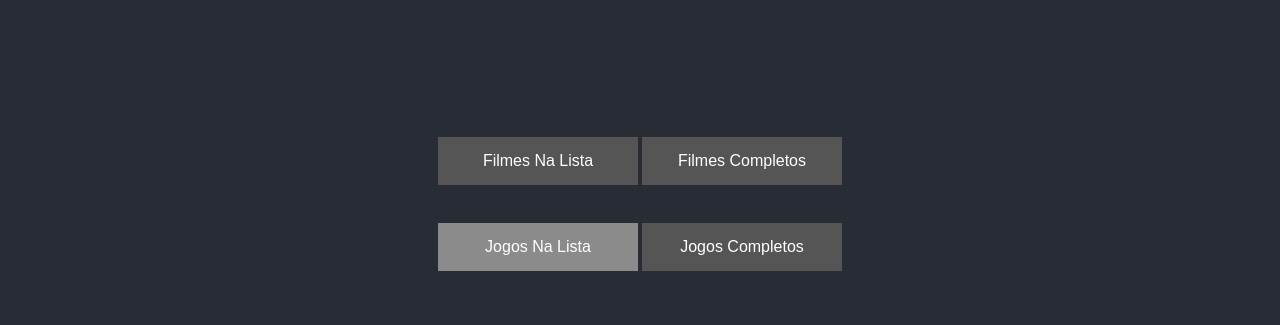
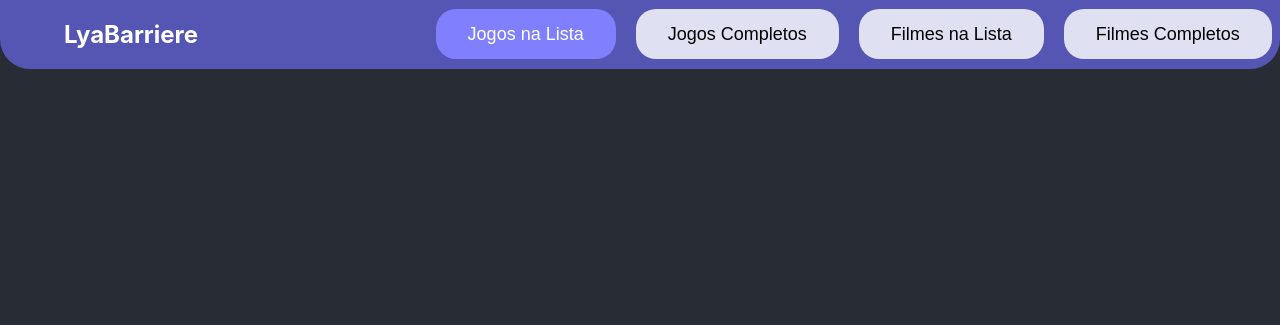
Before and after one commit to cacacaio/site-bot-lya, a React (Create React App) app: page / in a window 1280 px wide. Shown: the top 325 px of the page. Built offline with nearby package versions, Linux system fonts and the light colour scheme; no server answers.

Commit message:
added Navbar

```diff
--- a/public/index.html
+++ b/public/index.html
@@ -1,14 +1,12 @@
 <!DOCTYPE html>
 <html lang="en">
+
 <head>
   <meta charset="utf-8" />
   <link rel="icon" href="%PUBLIC_URL%/favicon.ico" />
   <meta name="viewport" content="width=device-width, initial-scale=1" />
   <meta name="theme-color" content="#000000" />
-    <meta
-      name="description"
-      content="Web site created using create-react-app"
-    />
+  <meta name="description" content="Web site created using create-react-app" />
   <link rel="apple-touch-icon" href="%PUBLIC_URL%/logo192.png" />
   <!--
       manifest.json provides metadata used when your web app is installed on a
@@ -24,8 +22,9 @@
       work correctly both with client-side routing and a non-root public URL.
       Learn how to configure a non-root public URL by running `npm run build`.
     -->
-    <title>React App</title>
+  <title>Site Lya</title>
 </head>
+
 <body>
   <noscript>You need to enable JavaScript to run this app.</noscript>
   <div id="root"></div>
@@ -40,4 +39,5 @@
       To create a production bundle, use `npm run build` or `yarn build`.
     -->
 </body>
+
 </html>
--- a/src/App.css
+++ b/src/App.css
@@ -5,10 +5,10 @@
   height: 40vmin;
   pointer-events: none;
 }
-@media (prefers-reduced-motion: no-preference) {
-  .App-logo {
-    animation: App-logo-spin infinite 20s linear;
-  }
+
+.logo {
+  padding-left: 5%;
+  color: white;
 }
 
 .App-header {
@@ -20,21 +20,8 @@
   justify-content: center;
   font-size: calc(10px + 2vmin);
   color: white;
+  padding-top: 5%;
 }
-
-.App-link {
-  color: #61dafb;
-}
-
-@keyframes App-logo-spin {
-  from {
-    transform: rotate(0deg);
-  }
-  to {
-    transform: rotate(360deg);
-  }
-}
-
 /* List */
 ul {
   counter-reset: index;
@@ -62,16 +49,10 @@ li::before {
   -webkit-background-clip: text;
   -webkit-text-fill-color: transparent;
 }
+
 /* Element separation */
 li + li {
   border-top: 1px solid rgba(255,255,255,0.2);
-}
-@use postcss-preset-env {
-  stage: 0;
-  autoprefixer: {
-    grid: true;
-  }
-  browsers: last 2 versions
 }
 
 .button {
@@ -87,9 +68,11 @@ li + li {
   margin: 4px 2px;
   cursor: pointer;
 }
+
 .button-clicked {
   background-color: #8b8b8b;
 }
+
 .container{
   display: inline-block;
   margin-top: 30px;
--- a/src/App.tsx
+++ b/src/App.tsx
@@ -3,6 +3,8 @@ import './App.css'
 
 import React, { useEffect } from 'react'
 
+import { Button } from './Components/Button/Button'
+import { NavBar } from './Components/Navbar/Navbar'
 import ReactLoading from 'react-loading'
 import axios from 'axios'
 
@@ -51,9 +53,10 @@ function App() {
       apiGetGames()
     }
   }, [])
+
   document.title = 'Lista Filmes / Jogos'
 
-  const handleListClickGames = async (e: React.MouseEvent<HTMLButtonElement, MouseEvent>) => {
+  const handleListClickGames = async (e: React.MouseEvent) => {
     e.preventDefault()
     setIsLoading(true)
     setButtonList(true)
@@ -70,7 +73,7 @@ function App() {
     setIsLoading(false)
   }
 
-  const handleCompletedClickGames = async (e: React.MouseEvent<HTMLButtonElement, MouseEvent>) => {
+  const handleCompletedClickGames = async (e: React.MouseEvent) => {
     e.preventDefault()
     setIsLoading(true)
     setButtonList(false)
@@ -88,7 +91,7 @@ function App() {
     setIsLoading(false)
   }
 
-  const handleListClickMovies = async (e: React.MouseEvent<HTMLButtonElement, MouseEvent>) => {
+  const handleListClickMovies = async (e: React.MouseEvent) => {
     e.preventDefault()
     setIsLoading(true)
 
@@ -106,7 +109,7 @@ function App() {
     setState(completed)
   }
 
-  const handleCompletedClickMovies = async (e: React.MouseEvent<HTMLButtonElement, MouseEvent>) => {
+  const handleCompletedClickMovies = async (e: React.MouseEvent) => {
     e.preventDefault()
     setIsLoading(true)
     setButtonList(false)
@@ -125,47 +128,30 @@ function App() {
 
   return (
     <div className="App">
-      <header className="App-header">
-        <div className="container">
-          <button
-            className={buttonListMovies ? 'button button-clicked' : 'button'}
-            onClick={(e) => {
-              handleListClickMovies(e)
-            }}
-          >
-            Filmes Na Lista
-          </button>
-          <button
-            className={buttonCompletedMovies ? 'button button-clicked' : 'button'}
-            onClick={(e) => {
-              handleCompletedClickMovies(e)
-            }}
-          >
-            Filmes Completos
-          </button>
-        </div>
-        <div className="container">
-          <button
-            className={buttonListGames ? 'button button-clicked' : 'button'}
-            onClick={(e) => {
-              handleListClickGames(e)
-            }}
-          >
-            Jogos Na Lista
-          </button>
-          <button
-            className={buttonCompletedGames ? 'button button-clicked' : 'button'}
-            onClick={(e) => {
-              handleCompletedClickGames(e)
-            }}
-          >
-            Jogos Completos
-          </button>
-        </div>
+      <NavBar>
+        <h1 className="logo">LyaBarriere</h1>
+        <Button
+          style={{ marginLeft: '17%' }}
+          onClick={(e) => handleListClickGames(e)}
+          isActive={buttonListGames}
+        >
+          Jogos na Lista
+        </Button>
+        <Button onClick={(e) => handleCompletedClickGames(e)} isActive={buttonCompletedGames}>
+          Jogos Completos
+        </Button>
+        <Button onClick={(e) => handleListClickMovies(e)} isActive={buttonListMovies}>
+          Filmes na Lista
+        </Button>
+        <Button onClick={(e) => handleCompletedClickMovies(e)} isActive={buttonCompletedMovies}>
+          Filmes Completos
+        </Button>
+      </NavBar>
+      <main className="App-header">
+        <h1>{title}</h1>
         {isLoading && (
           <ReactLoading type={'spinningBubbles'} color={'white'} height={300} width={300} />
         )}
-        <h1>{title}</h1>
         <ul>
           {state.map((game, i) => {
             return (
@@ -178,7 +164,7 @@ function App() {
             )
           })}
         </ul>
-      </header>
+      </main>
     </div>
   )
 }
--- /dev/null
+++ b/src/Components/Button/Button.tsx
@@ -0,0 +1,21 @@
+import './button.css'
+
+import React from 'react'
+
+export function Button(props: {
+  children?: React.ReactChild
+  style?: React.CSSProperties
+  onClick: (event: React.MouseEvent) => void
+  isActive: boolean
+}) {
+  const { style, children, onClick, isActive } = props
+  return (
+    <button
+      className={`button-primary ${isActive ? 'active' : ''}`}
+      style={style}
+      onClick={(e) => onClick(e)}
+    >
+      {children}
+    </button>
+  )
+}
--- /dev/null
+++ b/src/Components/Button/button.css
@@ -0,0 +1,14 @@
+.button-primary{
+    background-color: #e0e0f3;
+    border-radius: 20px;
+    height: 50px;
+    font-weight: 500;
+    border: none;
+    padding: 0 32px;
+    font-size: 18px;
+}
+
+.active{
+    background-color: #8080FF;
+    color: white;
+}
--- /dev/null
+++ b/src/Components/Navbar/Navbar.css
@@ -0,0 +1,12 @@
+.navbar{
+    position: fixed;
+    top: 0;
+    background-color: #5555b4;
+    display: flex;
+    width: 100%;
+    border-bottom-left-radius: 30px;
+    border-bottom-right-radius: 30px;
+    justify-content: flex-start;
+    gap: 20px;
+    align-items: center;
+}
--- /dev/null
+++ b/src/Components/Navbar/Navbar.tsx
@@ -0,0 +1,9 @@
+import './Navbar.css'
+
+import React from 'react'
+
+export function NavBar(props: {
+  children: boolean | React.ReactChild | React.ReactFragment | React.ReactPortal | null | undefined
+}) {
+  return <nav className="navbar">{props.children}</nav>
+}
```
Also changed, not shown: public/robots.txt (deleted), src/logo.svg (deleted), 1 other file (tests, documents, lock files or other folders). Lines whose indentation alone changed are shown as unchanged.
